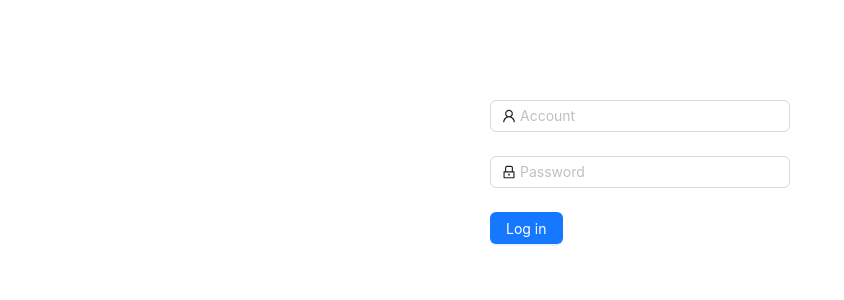
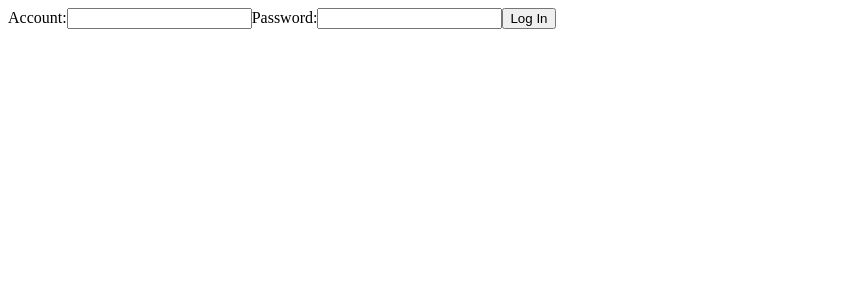
Before and after one commit to Petrificus-totalus/ConnectedAdmin, a Next.js app: page / in a window 1280 px wide. Shown: the top 300 px of the page, without its empty margins (0-844 px from the left). Built offline with nearby package versions, Linux system fonts and the light colour scheme.

Commit message:
credential login next-auth

```diff
--- a/next.config.mjs
+++ b/next.config.mjs
@@ -1,4 +1,12 @@
 /** @type {import('next').NextConfig} */
-const nextConfig = {};
+const nextConfig = {
+  env: {
+    // mongodb_username: "USERNAME",
+    // mongodb_password: "PASSWORD",
+    // mongodb_db: "DB",
+    NEXTAUTH_URL: "http://localhost:3000",
+    NEXTAUTH_SECRET: "A1OgA6tJEyPl4NNHndKpSAmTJT37i/vn94+IO5++/Nw=",
+  },
+};
 
 export default nextConfig;
--- a/package.json
+++ b/package.json
@@ -12,8 +12,10 @@
     "@ant-design/icons": "^5.3.6",
     "@ant-design/nextjs-registry": "^1.0.0",
     "antd": "^5.16.2",
+    "bcrypt": "^5.1.1",
     "mysql2": "^3.9.6",
     "next": "14.2.2",
+    "next-auth": "^5.0.0-beta.3",
     "react": "^18",
     "react-dom": "^18"
   }
--- /dev/null
+++ b/src/app/api/auth/[...nextauth]/route.js
@@ -0,0 +1 @@
+export { GET, POST } from "@/auth";
--- a/src/app/api/login/route.js
+++ b/src/app/api/login/route.js
@@ -12,7 +12,6 @@ export const POST = async (request) => {
     const sql = `SELECT * FROM admin WHERE Account = ? AND Password = ?`;
     const data = [Account, Password];
     const [row] = await db.execute(sql, data);
-    console.log(row);
     if (row.length > 0) {
       db.end();
       return new NextResponse(JSON.stringify({ status: "success" }), {
--- a/src/app/page.js
+++ b/src/app/page.js
@@ -1,68 +1,50 @@
 "use client";
-import { Form, Input, Button, message } from "antd";
-import { UserOutlined, LockOutlined } from "@ant-design/icons";
+import { useState } from "react";
+import { signIn } from "next-auth/react";
 import { useRouter } from "next/navigation";
+import { message } from "antd";
 
-const LoginPage = () => {
+export default function LoginForm() {
+  const [Account, setAccount] = useState("");
+  const [Password, setPassword] = useState("");
   const router = useRouter();
-  const onFinish = async (values) => {
-    const formData = new FormData();
-    for (var key in values) {
-      formData.append(key, values[key]);
-    }
-    const response = await fetch("/api/login", {
-      method: "POST",
-      body: formData,
+
+  const handleSubmit = async (event) => {
+    event.preventDefault();
+    const result = await signIn("credentials", {
+      redirect: false, // Do not redirect after sign in
+      Account,
+      Password,
     });
-    const res = await response.json();
-    if (res.status === "failed") {
-      message.error("Login failed");
-    } else if (res.status === "success") {
-      router.push("/home/usermanage");
+
+    if (!result.error) {
+      router.replace("/home/usermanage");
+      message.success("Logged in successfully");
+    } else {
+      message.error("Logged in failed");
+      console.error(result.error);
     }
   };
 
   return (
-    <div style={{ maxWidth: 300, margin: "100px auto" }}>
-      <Form
-        name="normal_login"
-        className="login-form"
-        initialValues={{ remember: true }}
-        onFinish={onFinish}
-      >
-        <Form.Item
-          name="Account"
-          rules={[{ required: true, message: "Please input your Account!" }]}
-        >
-          <Input
-            prefix={<UserOutlined className="site-form-item-icon" />}
-            placeholder="Account"
-          />
-        </Form.Item>
+    <form onSubmit={handleSubmit}>
+      <label htmlFor="Account">Account:</label>
+      <input
+        type="text"
+        id="Account"
+        value={Account}
+        onChange={(e) => setAccount(e.target.value)}
+      />
 
-        <Form.Item
-          name="Password"
-          rules={[{ required: true, message: "Please input your Password!" }]}
-        >
-          <Input
-            prefix={<LockOutlined className="site-form-item-icon" />}
-            type="password"
-            placeholder="Password"
-          />
-        </Form.Item>
+      <label htmlFor="Password">Password:</label>
+      <input
+        type="password"
+        id="Password"
+        value={Password}
+        onChange={(e) => setPassword(e.target.value)}
+      />
 
-        <Form.Item>
-          <Button
-            type="primary"
-            htmlType="submit"
-            className="login-form-button"
-          >
-            Log in
-          </Button>
-        </Form.Item>
-      </Form>
-    </div>
+      <button type="submit">Log In</button>
+    </form>
   );
-};
-
-export default LoginPage;
+}
```
Also changed, not shown: src/auth.js (added, +74 -0 lines), 1 other file (tests, documents, lock files or other folders).
